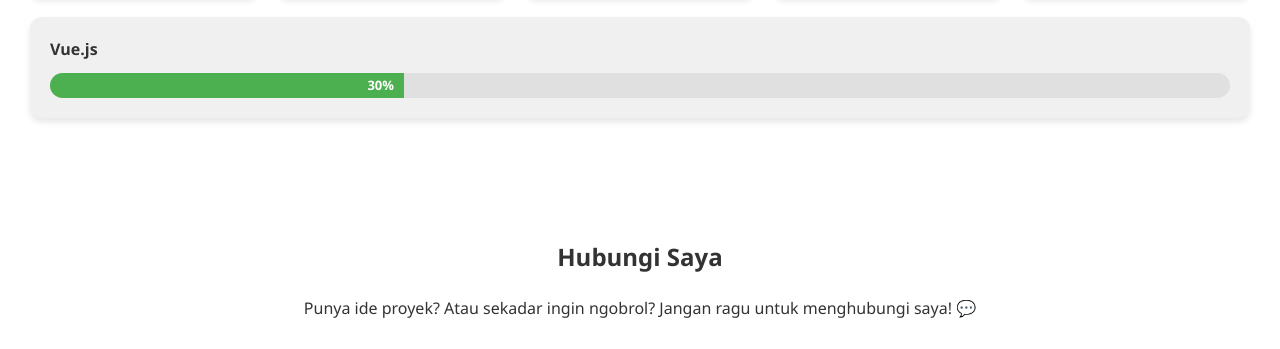
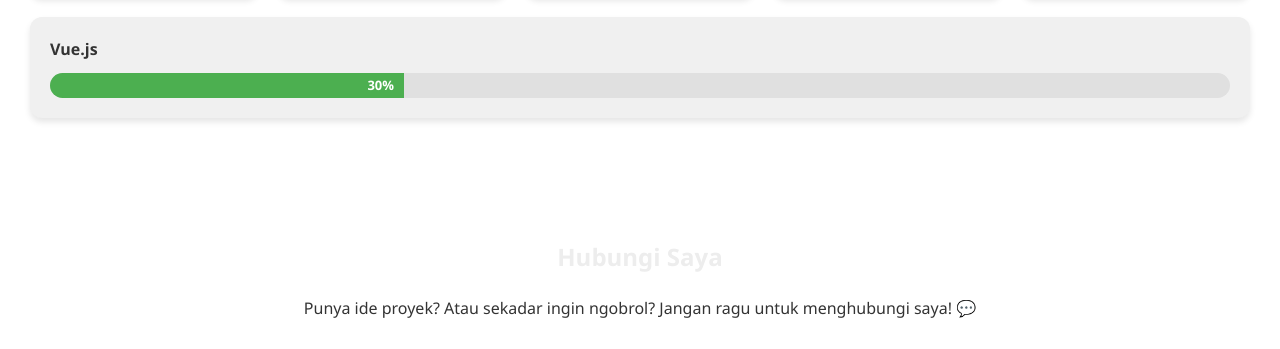
Before and after one commit to atharaff/portofolio, a plain HTML site: page index.html in a window 1280 px wide. Shown: the part 1343-1692 px from the top of the page. Drawn offline with nearby package versions, Linux system fonts and the light colour scheme.

Commit message:
Update index.html

```diff
--- a/index.html
+++ b/index.html
@@ -350,7 +350,7 @@ body.dark .skill-card {
 
   <section id="contact">
     <div style="max-width: 700px; margin: auto; text-align: center;">
-      <h2 style="margin-bottom: 20px; color: #333;">Hubungi Saya</h2>
+      <h2 style="margin-bottom: 20px; color: #ededed;">Hubungi Saya</h2>
       <p style="margin-bottom: 30px;">
         Punya ide proyek? Atau sekadar ingin ngobrol? Jangan ragu untuk menghubungi saya! 💬
       </p>
```
